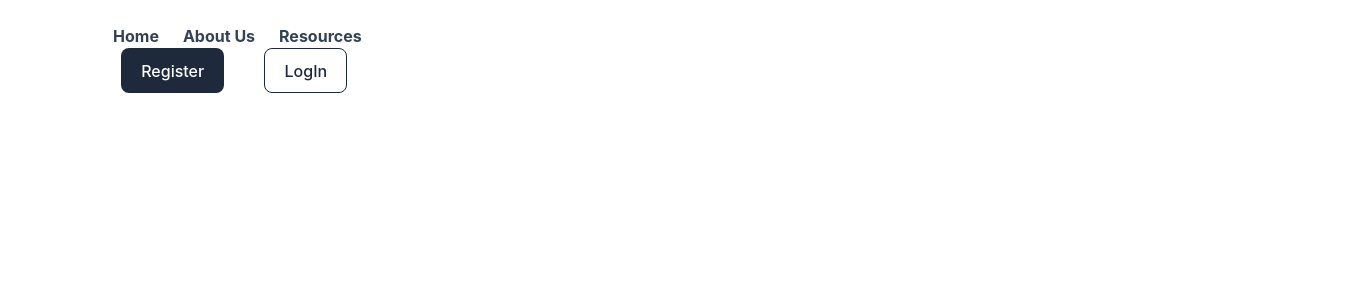
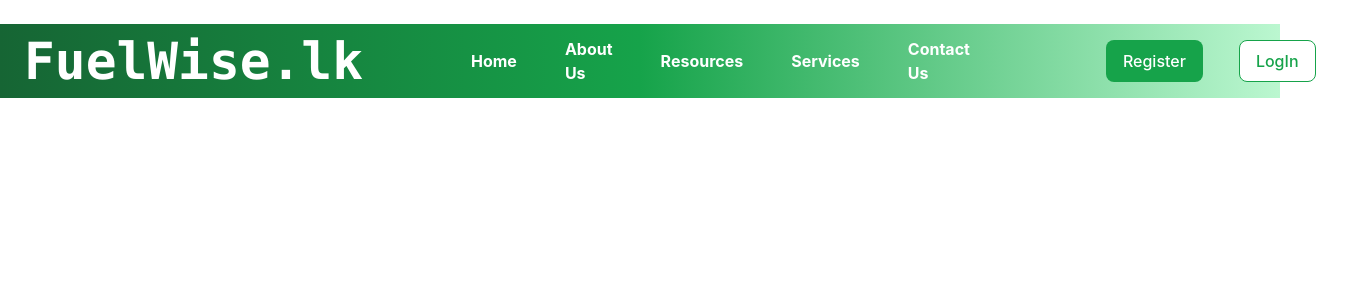
Before and after one commit to isharadh2002/FuelWiseLK, a React (Vite) app in the folder Front-End/: page /Home in a window 1280 px wide. Shown: the top 300 px of the page, 1356 px wide, since content can reach past the window. Built offline with nearby package versions, Linux system fonts and the light colour scheme.

Commit message:
NavBar creating - 80%

```diff
--- a/Front-End/src/components/common/Header.jsx
+++ b/Front-End/src/components/common/Header.jsx
@@ -1,96 +1,50 @@
 import React from "react";
 import "../../index.css";
 
-
-
 function Header() {
-  const pagesInHome = ["Home", "About Us", "Resources"];
+  const pagesInHome = ["Home", "About Us", "Resources","Services","Contact Us"];
   const [value, setValue] = React.useState(0);
   const operations = ["signIn", "logIn"];
 
-  const handleChange = (event, newValue) => {
-    setValue(newValue);
-  };
+  const handleChange = (event, newValue) => setValue(newValue);
 
   // Render tabs dynamically using map()
-  const headerInput = () => {
-    return pagesInHome.map((page, index) => (
-      <Tab key={index} label={page} />
-    ));
-  };
-    const headerOperations = () => {
-        return operations.map((page, index) => (
-            <Tab key={index} label={page} />
-        ));
-  };
-  const div = [""];
-
+  const headerInput = () => pagesInHome.map((page, index) => (<Tab key={index} label={page} />));
+  const headerOperations = () => operations.map((page, index) => (<Tab key={index} label={page} />));
 
   return (
-
     <>
 
-
-
-      <div class="flex-row justify-evenly grid grid-flow-row-dense grid-cols-2  ">
-        <div class="flex flex-wrap flex-row w-2/">
-    <nav class="flex justify-center space-x-3">
-
-      <div class="flex flex-wrap flex-row align-middle
-       w-full">
-                    <div class="w-auto h-auto">
-                        <a href="/Home"
-                          class="font-bold px-3 py-2 text-slate-700
-                          hover:border-b-2 hover:border-black
-                          focus:border-b-2 focus:border-black
-                          active:border-b-2 active:border-black-500
-                          hover:bg-slate-100 hover:text-slate-900">
-                          Home
+     <div class="w-screen flex flex-row bg-gradient-to-r from-green-800 via-green-600 to-green-200" >
+      <div class=" basis-1/6 md:flex bg-cover flex flex-row justify-center items-center px-6  gap-12 space-x-9 ">
+        <div class=" gap-2 rounded-xl ">
+          <div class="rounded-lg bg-slate-50 w-auto h-auto"></div>
+         <h1 class="font-semibold font-mono text-white ">FuelWise.lk</h1>
+        </div>
+        <div class=" flex flex-row basis-1/2 justify-between items-center   hover:shadow-lg">
+          {pagesInHome.map((page, index) => (
+            <a
+              key={index}
+              href={`/${page.replace(/\s+/g, '')}`}
+              class="bg-cover font-bold px-6 py-3 text-white h-fit hover:border-b-2 hover:border-green-600  focus:border-b-2 focus:border-green-600 active:border-b-2 active:border-black-500 hover:bg-slate-100 hover:text-green-600"
+            >
+              {page}
             </a>
+          ))}
         </div>
-                    <div class="w-auto h-auto">
-                        <a href="/About Us"
-                          class="font-bold px-3 py-2 text-slate-700
-                          hover:border-b-2 hover:border-black
-                          focus:border-b-2 focus:border-black
-                          active:border-b-2 active:border-black-500
-                          hover:bg-slate-100 hover:text-slate-900">
-                          About Us
-                        </a>
-                  </div>
-
-                <div class="w-auto h-auto">
-                        <a href="/Resources"
-                        class="font-bold px-3 py-2 text-slate-700
-                        hover:border-b-2 hover:border-black
-                        focus:border-b-2 focus:border-black
-                        active:border-b-2 active:border-black-500
-                        hover:bg-slate-100 hover:text-slate-900">
-                        Resources
-                        </a>
-              </div>
-     <div class="flex flex-wrap flex-row
-        w-full">
-              <div class="mx-5">
-                      <button class=" bg-slate-800 w-15 text-white hover:bg-white hover:text-black">
+            <div class="flex flex-row basis-1/3 justify-between items-center p-4 space-x-6 mx-6">
+            <button class="bg-green-600 text-white px-4 py-2 hover:bg-white hover:text-green-600 hover:border-green-600 mx-3">
               Register
             </button>
-              </div>
-              <div class="mx-5">
-                      <button class="bg-white w-15 m-0 border-slate-800 text-slate-800 hover:text-white hover:bg-black ">
+            <button class="bg-white text-green-600 border border-green-600 px-4 py-2 mx-3 hover:text-white hover:bg-green-600 hover:border-none">
               LogIn
             </button>
             </div>
-      </div>
-        </div>
-          </nav>
-          </div>
-
+    </div >
     </div>
 
     </>
-
   );
 }
-
+// Put for navbar to breaking in to number of line that having in the screen
 export default Header;
--- a/Front-End/tailwind.config.js
+++ b/Front-End/tailwind.config.js
@@ -1,10 +1,15 @@
 /** @type {import('tailwindcss').Config} */
 const plugin = require('tailwindcss/plugin');
+
 export default {
   content: [
     "./index.html",
     "./src/**/*.{js,jsx,ts,tsx}",
   ],
+  darkMode: ['variant', [
+    '@media (prefers-color-scheme: dark) { &:not(.light *) }',
+    '&:is(.dark *)',
+  ]],
   theme: {
     extend: {},
   },
```
Lines whose indentation alone changed are shown as unchanged.
